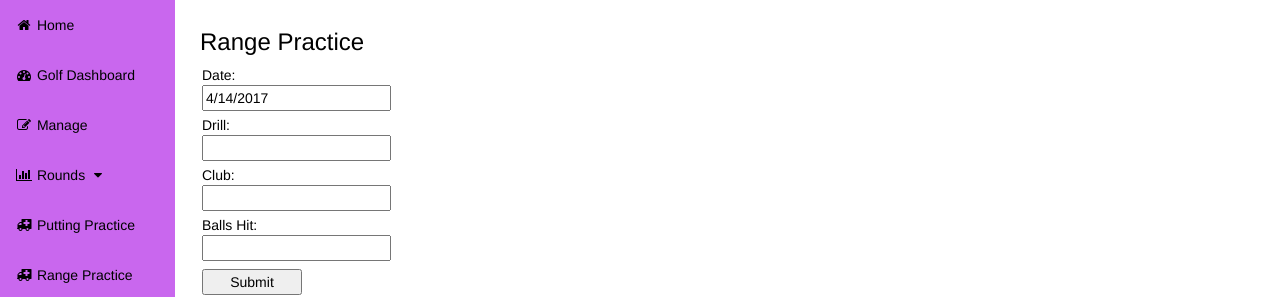
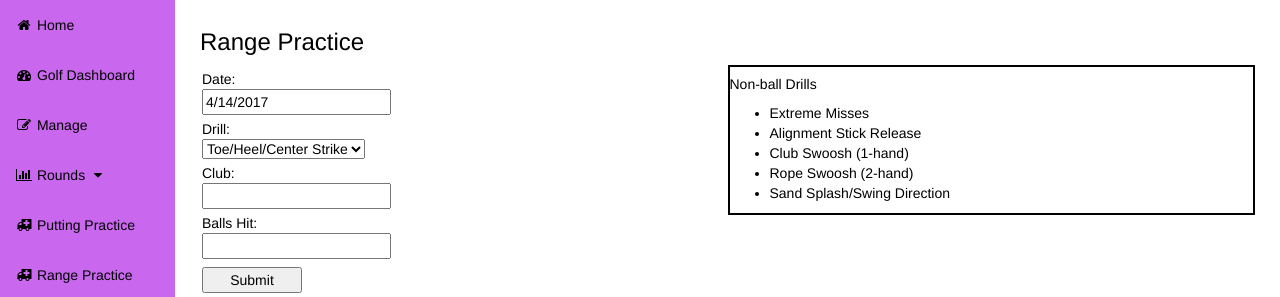
Before and after one commit to HunterProgram22/GBSuite, a Django app: page /GBGolf/Range_practice/ in a window 1280 px wide. Shown: the part 51-348 px from the top of the page. Run offline with Django 3.2, Linux system fonts and the light colour scheme; the visitor is signed in with stand-in values (Sample User, id 1); data that the repository does not hold is empty; some libraries are stand-ins or nearby versions.

Commit message:
Updated Range Practice template with drills

```diff
--- a/GBGolf/models.py
+++ b/GBGolf/models.py
@@ -71,6 +71,21 @@ class PuttPractice(models.Model):
 
 class RangeDrill(models.Model):
     date = models.DateField()
-    drill = models.CharField(max_length=40)
     club = models.CharField(max_length=10)
     balls_hit = models.IntegerField()
+    WARMUP = "Warmup"
+    COOLDOWN = "Cooldown"
+    THC_STRIKE = "Toe/Heel/Center Strike"
+    TH_SETUP = "Toe/Heel Setup"
+    GATE_STRIKE = "Gate Strike"
+    TH_CONSTRAINT = "Toe or Heel Constraint"
+    STEP_DRILL = "Step Drill"
+    DRILL_CHOICES = ( (WARMUP, 'Warmup'),
+                      (THC_STRIKE, 'Toe/Heel/Center Strike'),
+                      (TH_SETUP, 'Toe/Heel Setup'),
+                      (GATE_STRIKE, 'Gate Strike'),
+                      (TH_CONSTRAINT, 'Toe or Heel Constraint'),
+                      (STEP_DRILL, 'Step Drill'),
+                      (COOLDOWN, 'Cooldown'),
+                      )
+    drill = models.CharField(max_length=40, choices=DRILL_CHOICES, default=THC_STRIKE)
--- a/GBGolf/templates/GBGolf/Range_practice.html
+++ b/GBGolf/templates/GBGolf/Range_practice.html
@@ -8,13 +8,29 @@
             margin: 4px 2px 4px 2px;
             width: 100px;
         }
+
+        #toprow{
+            width: auto;
+        }
+
+        #topleft{
+            width: 50%;
+            float: left;
+        }
+
+        #topright{
+            border: 2px solid black;
+            width: 50%;
+            float: right;
+        }
     </style>
 </head>
 <body>
 
 <h3>Range Practice</h3>
-
-<form method="POST">{% csrf_token %}
+<div id='toprow'>
+    <div id='topleft'>
+    <form method="POST">{% csrf_token %}
         <p class="gb1">Date: {{ form.date }}</p>
         <p class="gb1">Drill: {{ form.drill }}</p>
         <p class="gb1">Club: {{ form.club }}</p>
@@ -22,7 +38,21 @@
 
     <button class="gb1" type="submit" class="save btn btn-default">Submit</button>
 
-</form>
+    </form>
+    </div>
+    <div id='topright'>
+        <h5>Non-ball Drills</h5>
+        <ul>
+            <li>Extreme Misses</li>
+            <li>Alignment Stick Release</li>
+            <li>Club Swoosh (1-hand)</li>
+            <li>Rope Swoosh (2-hand)</li>
+            <li>Sand Splash/Swing Direction</li>
+        </ul>
+    </div>
+
+
+</div>
 
 <div id="drillsheet">
 <table width="100%" style="border: 3px solid black;">
```
Also changed, not shown: GBGolf/migrations/0005_auto_20170412_1219.py (added), GBGolf/migrations/0006_auto_20170412_1234.py (added), GBGolf/migrations/0007_auto_20170414_1459.py (added).
